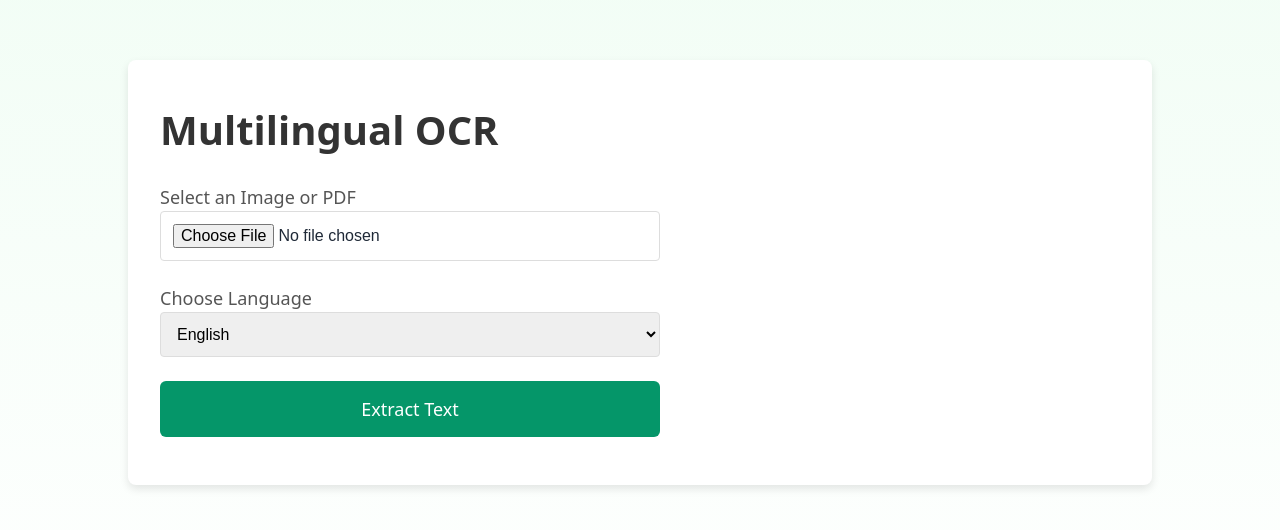
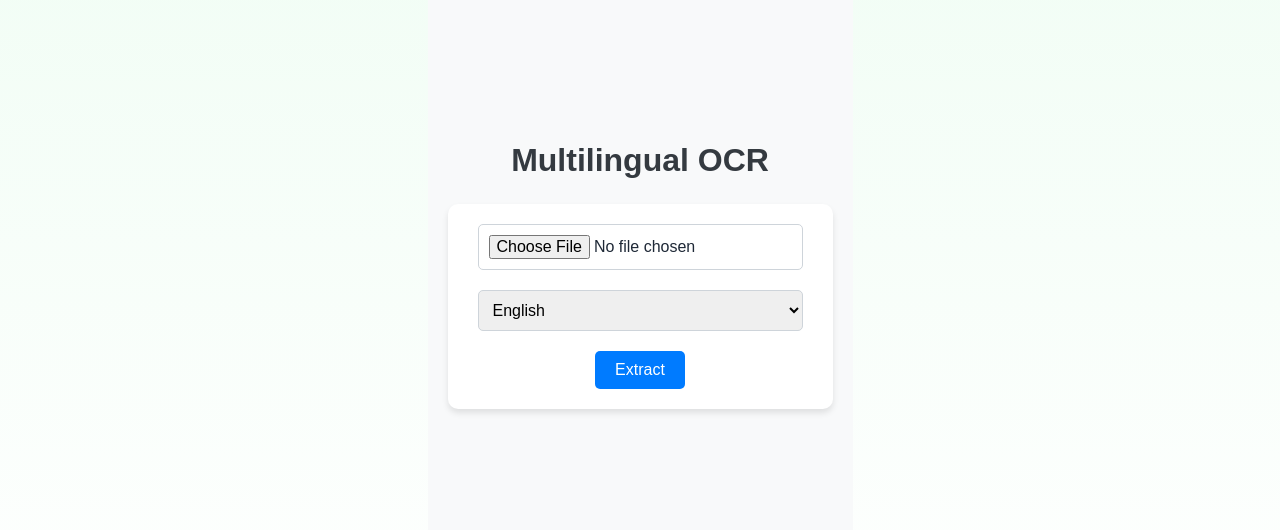
Before and after one commit to gauthamcsudheer/Synapse-FaRM, a React (Vite) app in the folder frontend/: page /ocr in a window 1280 px wide. Shown: the part 128-658 px from the top of the page. Built offline with nearby package versions, Linux system fonts and the light colour scheme.

Commit message:
Separated Results

```diff
--- a/frontend/package.json
+++ b/frontend/package.json
@@ -12,7 +12,8 @@
   "dependencies": {
     "react": "^18.3.1",
     "react-dom": "^18.3.1",
-    "react-router-dom": "^7.1.1"
+    "react-router-dom": "^7.1.1",
+    "react-simple-chatbot": "^0.6.1"
   },
   "devDependencies": {
     "@eslint/js": "^9.17.0",
--- a/frontend/src/App.jsx
+++ b/frontend/src/App.jsx
@@ -1,16 +1,19 @@
+import React from "react";
 import { BrowserRouter as Router, Routes, Route } from "react-router-dom";
 import Home from "./components/Home";
 import MultilingualOCR from "./components/MultilingualOCR";
+import OCRResult from "./components/OCRResult";
 
-function App() {
+const App = () => {
   return (
     <Router>
       <Routes>
         <Route path="/" element={<Home />} />
         <Route path="/ocr" element={<MultilingualOCR />} />
+        <Route path="/ocr-result" element={<OCRResult />} />
       </Routes>
     </Router>
   );
-}
+};
 
 export default App;
--- a/frontend/src/components/MultilingualOCR.css
+++ b/frontend/src/components/MultilingualOCR.css
@@ -1,96 +1,93 @@
-/* Main container for OCR */
 .ocr-container {
     display: flex;
     flex-direction: column;
-    /* align-items: center; */
-    padding: 3rem 2rem;
-    width: 80vw;
-    margin: 0 auto;
-    background-color: #fff;
-    border-radius: 8px;
-    box-shadow: 0 4px 8px rgba(0, 0, 0, 0.1);
+    align-items: center;
+    justify-content: center;
+    min-height: 100vh;
+    background-color: #f8f9fa;
+    padding: 20px;
+    font-family: Arial, sans-serif;
   }
 
-.ocr-title {
-    font-size: 2.5rem;
-    font-weight: 600;
-    color: #333;
-    margin-bottom: 2rem;
+  .ocr-container h2 {
+    font-size: 2rem;
+    color: #343a40;
+    margin-bottom: 20px;
   }
 
-.ocr-form {
+  form {
     display: flex;
     flex-direction: column;
-    gap: 1.5rem;
+    align-items: center;
+    background-color: #ffffff;
+    border-radius: 10px;
+    padding: 20px 30px;
+    box-shadow: 0 4px 6px rgba(0, 0, 0, 0.1);
     width: 100%;
     max-width: 500px;
   }
 
-.ocr-label {
-    font-size: 1.125rem;
-    color: #555;
+  form input[type="file"] {
+    margin-bottom: 20px;
+    padding: 10px;
+    font-size: 1rem;
+    border: 1px solid #ced4da;
+    border-radius: 5px;
+    width: 100%;
+    cursor: pointer;
   }
 
-.ocr-input,
-.ocr-select {
-    padding: 0.75rem;
+  form select {
+    margin-bottom: 20px;
+    padding: 10px;
     font-size: 1rem;
-    border: 1px solid #ddd;
-    border-radius: 4px;
+    border: 1px solid #ced4da;
+    border-radius: 5px;
     width: 100%;
-    outline: none;
   }
 
-.ocr-input:focus,
-.ocr-select:focus {
-    border-color: #059669;
+  form button {
+    padding: 10px 20px;
+    font-size: 1rem;
+    background-color: #007bff;
+    color: #ffffff;
+    border: none;
+    border-radius: 5px;
+    cursor: pointer;
+    transition: background-color 0.3s ease;
   }
 
-.ocr-btn {
-    background-color: #059669;
-    color: #fff;
-    padding: 1rem;
-    font-size: 1.125rem;
-    border: none;
-    border-radius: 6px;
-    cursor: pointer;
-    transition: background-color 0.3s;
+  form button:hover {
+    background-color: #0056b3;
   }
 
-.ocr-btn:hover {
-    background-color: #047857;
-}
-
-.ocr-btn:disabled {
-    background-color: #ccc;
+  form button:disabled {
+    background-color: #6c757d;
     cursor: not-allowed;
   }
 
-.ocr-error {
-    color: #ff0000;
-    margin-top: 1rem;
-    font-size: 1rem;
-    text-align: center;
+  .ocr-container p {
+    margin-top: 15px;
+    color: #868e96;
+    font-size: 0.9rem;
   }
 
-.ocr-result {
-    margin-top: 2rem;
-    width: 100%;
-    padding: 1rem;
-    background-color: #f9fafb;
-    border: 1px solid #ddd;
-    border-radius: 6px;
+  @media (max-width: 768px) {
+    form {
+      padding: 15px;
+      width: 90%;
     }
 
-.ocr-result h3 {
-    font-size: 1.25rem;
-    color: #333;
-    margin-bottom: 1rem;
+    form input[type="file"],
+    form select {
+      font-size: 0.9rem;
     }
 
-.ocr-result pre {
-    white-space: pre-wrap;
-    word-wrap: break-word;
-    color: #333;
-    font-size: 1rem;
+    form button {
+      font-size: 0.9rem;
     }
+
+    .ocr-container h2 {
+      font-size: 1.5rem;
+    }
+  }
--- a/frontend/src/components/MultilingualOCR.jsx
+++ b/frontend/src/components/MultilingualOCR.jsx
@@ -1,82 +1,60 @@
-import React, { useState } from 'react';
-import './MultilingualOCR.css';
+import React, { useState } from "react";
+import { useNavigate } from "react-router-dom";
+import "./MultilingualOCR.css";
 
 const MultilingualOCR = () => {
   const [file, setFile] = useState(null);
-    const [language, setLanguage] = useState('eng');
-    const [ocrResult, setOcrResult] = useState('');
-    const [error, setError] = useState('');
-    const [isLoading, setIsLoading] = useState(false);
+  const [language, setLanguage] = useState("eng");
+  const navigate = useNavigate();
 
-    const handleFileChange = (e) => {
-        setFile(e.target.files[0]);
-    };
-
-    const handleLanguageChange = (e) => {
-        setLanguage(e.target.value);
-    };
-
-    const handleExtract = async () => {
+  const handleSubmit = async (e) => {
+    e.preventDefault();
     if (!file) {
-            setError('Please select an image or PDF.');
+      alert("Please upload a file!");
       return;
     }
+
     const formData = new FormData();
-        formData.append('file', file);
-        formData.append('language', language);
-
-        setIsLoading(true);
-        setError('');
-        setOcrResult('');
+    formData.append("file", file);
+    formData.append("language", language);
 
     try {
-            const response = await fetch('http://localhost:8000/api/ocr', {
-                method: 'POST',
+      const response = await fetch("http://127.0.0.1:8000/api/ocr", {
+        method: "POST",
         body: formData,
       });
 
-            if (response.ok) {
       const data = await response.json();
-                setOcrResult(data.text);
+      if (data.text) {
+        navigate("/ocr-result", { state: { result: data.text } }); // Redirect to the result page
       } else {
-                const data = await response.json();
-                setError(data.error || 'Something went wrong.');
+        alert("Error: " + (data.error || "Failed to extract text."));
       }
-        } catch (error) {
-            setError('Error: ' + error.message);
-        } finally {
-            setIsLoading(false);
+    } catch (err) {
+      alert("Error: " + err.message);
     }
   };
 
   return (
     <div className="ocr-container">
-            <h1 className="ocr-title">Multilingual OCR</h1>
-            <div className="ocr-form">
-                <div className="ocr-file-input">
-                    <label htmlFor="file" className="ocr-label">Select an Image or PDF</label>
-                    <input type="file" accept="image/*,.pdf" onChange={handleFileChange} className="ocr-input" />
-                </div>
-                <div className="ocr-language-select">
-                    <label htmlFor="language" className="ocr-label">Choose Language</label>
-                    <select value={language} onChange={handleLanguageChange} className="ocr-select">
+      <h2>Multilingual OCR</h2>
+      <form onSubmit={handleSubmit}>
+        <input
+          type="file"
+          accept="image/*,application/pdf"
+          onChange={(e) => setFile(e.target.files[0])}
+        />
+        <select
+          value={language}
+          onChange={(e) => setLanguage(e.target.value)}
+        >
           <option value="eng">English</option>
           <option value="spa">Spanish</option>
           <option value="fra">French</option>
-                        {/* Add more languages */}
+          {/* Add more languages as needed */}
         </select>
-                </div>
-                <button onClick={handleExtract} className="ocr-btn" disabled={isLoading}>
-                    {isLoading ? 'Extracting...' : 'Extract Text'}
-                </button>
-            </div>
-            {error && <div className="ocr-error">{error}</div>}
-            {ocrResult && (
-                <div className="ocr-result">
-                    <h3>OCR Result:</h3>
-                    <pre>{ocrResult}</pre>
-                </div>
-            )}
+        <button type="submit">Extract</button>
+      </form>
     </div>
   );
 };
--- /dev/null
+++ b/frontend/src/components/OCRResult.css
@@ -0,0 +1,27 @@
+.ocr-result-container {
+    display: flex;
+    flex-direction: column;
+    align-items: center;
+    padding: 20px;
+  }
+
+  .ocr-result-textarea {
+    margin-top: 10px;
+    width: 80%;
+    font-size: 16px;
+    padding: 10px;
+  }
+
+  .back-button {
+    margin-top: 20px;
+    padding: 10px 20px;
+    background-color: #007bff;
+    color: white;
+    border: none;
+    cursor: pointer;
+    font-size: 16px;
+  }
+
+  .back-button:hover {
+    background-color: #0056b3;
+  }
--- /dev/null
+++ b/frontend/src/components/OCRResult.jsx
@@ -0,0 +1,27 @@
+import React from "react";
+import { useLocation, useNavigate } from "react-router-dom";
+import "./OCRResult.css";
+
+const OCRResult = () => {
+  const location = useLocation();
+  const navigate = useNavigate();
+  const { result } = location.state || { result: "" }; // Handle missing state
+
+  return (
+    <div className="ocr-result-container">
+      <h2>Extracted Text</h2>
+      <textarea
+        value={result}
+        readOnly
+        rows="20"
+        cols="80"
+        className="ocr-result-textarea"
+      />
+      <button onClick={() => navigate("/ocr")} className="back-button">
+        Back to OCR
+      </button>
+    </div>
+  );
+};
+
+export default OCRResult;
```
Also changed, not shown: 1 other file (tests, documents, lock files or other folders). Lines whose indentation alone changed are shown as unchanged.
